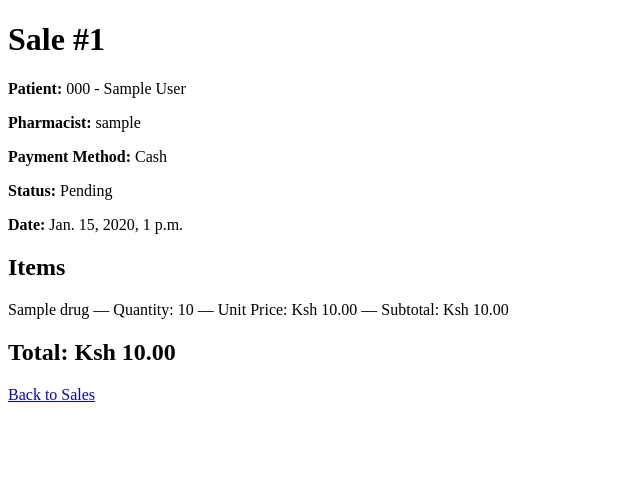
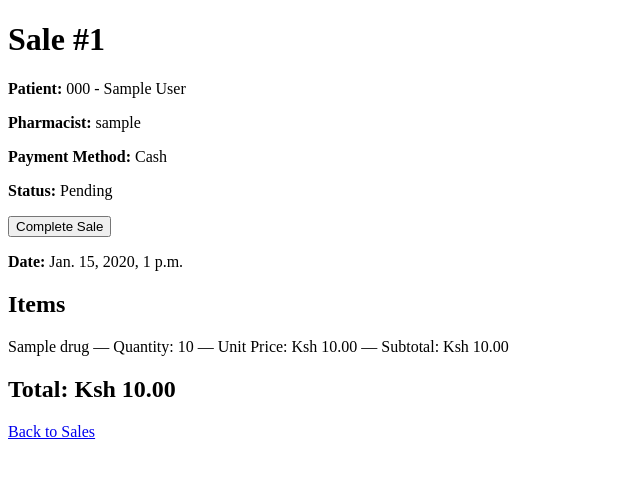
Before and after one commit to mashasadiq/pharmacy-management-system, a Django app: page /sales/1/ in a window 1280 px wide. Shown: the top 477 px of the page, without its empty margins (0-640 px from the left). Run offline with Django 4.2, Linux system fonts and the light colour scheme; a user stored in the database is signed in; tables that the repository leaves empty hold one stand-in row (values such as "Sample post").

Commit message:
Add sales audit logging and sale workflow updates

```diff
--- a/backend/sales/templates/sales/create_sale.html
+++ b/backend/sales/templates/sales/create_sale.html
@@ -59,7 +59,7 @@
 
     <br><br>
 
-    <button type="submit">Complete Sale</button>
+    <button type="submit">Create Sale</button>
 
 </form>
 
@@ -102,7 +102,7 @@
 
         if (response.ok) {
             message.textContent =
-                "Sale completed successfully. Sale #" +
+                "Sale created successfully. Sale #" +
                 data.sale_id +
                 " — Total: Ksh " +
                 data.total_amount;
--- a/backend/sales/templates/sales/sale_detail.html
+++ b/backend/sales/templates/sales/sale_detail.html
@@ -27,6 +27,14 @@
         {{ sale.status }}
     </p>
 
+    {% if sale.status == "Pending" %}
+    <form method="post" action="{% url 'complete_sale' sale.id %}">
+        {% csrf_token %}
+        <button type="submit">Complete Sale</button>
+    </form>
+    {% endif %}
+
+
     <p>
         <strong>Date:</strong>
         {{ sale.sale_date }}
--- a/backend/sales/urls.py
+++ b/backend/sales/urls.py
@@ -8,4 +8,9 @@ urlpatterns = [
     path("create/", views.create_sale_page, name="create_sale_page"),
     path("api/create/", views.create_sale, name="create_sale"),
     path("<int:sale_id>/", views.sale_detail, name="sale_detail"),
+    path(
+    "<int:sale_id>/complete/",
+    views.complete_sale_view,
+    name="complete_sale",
+),
 ]
--- a/backend/sales/views.py
+++ b/backend/sales/views.py
@@ -10,6 +10,7 @@ from django.views.decorators.csrf import ensure_csrf_cookie
 from inventory.models import Drug
 from patients.models import Patient
 from .models import Sale, SaleItem
+from .services import complete_sale
 
 
 @login_required
@@ -32,9 +33,105 @@ def create_sale_page(request):
     )
 
 
+# @login_required
+# @transaction.atomic
+# def create_sale(request):
+#     if request.method != "POST":
+#         return JsonResponse(
+#             {"error": "Only POST requests are allowed."},
+#             status=405,
+#         )
+
+#     try:
+#         data = json.loads(request.body)
+
+#         patient = get_object_or_404(
+#             Patient,
+#             id=data["patient"]
+#         )
+
+#         payment_method = data["payment_method"]
+#         items = data["items"]
+
+#         if not items:
+#             return JsonResponse(
+#                 {"error": "A sale must contain at least one item."},
+#                 status=400,
+#             )
+
+#         sale = Sale.objects.create(
+#             patient=patient,
+#             pharmacist=request.user,
+#             payment_method=payment_method,
+#             status=Sale.Status.COMPLETED,
+#         )
+
+#         total_amount = Decimal("0.00")
+
+#         for item in items:
+
+#             drug = get_object_or_404(
+#                 Drug,
+#                 id=item["drug_id"]
+#             )
+
+#             quantity = int(item["quantity"])
+
+#             if quantity <= 0:
+#                 raise ValueError(
+#                     f"Invalid quantity for {drug.name}."
+#                 )
+
+#             if quantity > drug.quantity_in_stock:
+#                 raise ValueError(
+#                     f"Insufficient stock for {drug.name}."
+#                 )
+
+#             SaleItem.objects.create(
+#                 sale=sale,
+#                 drug=drug,
+#                 quantity=quantity,
+#                 unit_price=drug.selling_price,
+#             )
+
+#             drug.quantity_in_stock -= quantity
+#             drug.save()
+
+#             total_amount += quantity * drug.selling_price
+
+#         sale.total_amount = total_amount
+#         sale.save()
+
+#         return JsonResponse(
+#             {
+#                 "message": "Sale completed successfully.",
+#                 "sale_id": sale.id,
+#                 "total_amount": str(total_amount),
+#             }
+#         )
+
+#     except ValueError as e:
+#         transaction.set_rollback(True)
+
+#         return JsonResponse(
+#             {"error": str(e)},
+#             status=400,
+#         )
+
+#     except Exception as e:
+#         transaction.set_rollback(True)
+
+#         return JsonResponse(
+#             {"error": str(e)},
+#             status=500,
+#         )
+
 @login_required
 @transaction.atomic
 def create_sale(request):
+    """
+    Create a new pending sale without changing inventory stock.
+    """
     if request.method != "POST":
         return JsonResponse(
             {"error": "Only POST requests are allowed."},
@@ -62,13 +159,12 @@ def create_sale(request):
             patient=patient,
             pharmacist=request.user,
             payment_method=payment_method,
-            status=Sale.Status.COMPLETED,
+            status=Sale.Status.PENDING,
         )
 
         total_amount = Decimal("0.00")
 
         for item in items:
-
             drug = get_object_or_404(
                 Drug,
                 id=item["drug_id"]
@@ -93,9 +189,6 @@ def create_sale(request):
                 unit_price=drug.selling_price,
             )
 
-            drug.quantity_in_stock -= quantity
-            drug.save()
-
             total_amount += quantity * drug.selling_price
 
         sale.total_amount = total_amount
@@ -103,7 +196,7 @@ def create_sale(request):
 
         return JsonResponse(
             {
-                "message": "Sale completed successfully.",
+                "message": "Sale created successfully.",
                 "sale_id": sale.id,
                 "total_amount": str(total_amount),
             }
@@ -124,6 +217,7 @@ def create_sale(request):
             {"error": str(e)},
             status=500,
         )
+
 
 
 @login_required
@@ -162,3 +256,56 @@ def sale_detail(request, sale_id):
             "items": items,
         },
     )
+
+@login_required
+@transaction.atomic
+def complete_sale_view(request, sale_id):
+    """
+    Complete a pending sale and deduct its items from inventory.
+    """
+    if request.method != "POST":
+        return JsonResponse(
+            {"error": "Only POST requests are allowed."},
+            status=405,
+        )
+
+    sale = get_object_or_404(
+        Sale.objects.prefetch_related("items__drug"),
+        id=sale_id,
+    )
+
+    if sale.status != Sale.Status.PENDING:
+        return JsonResponse(
+            {"error": "Only pending sales can be completed."},
+            status=400,
+        )
+
+    items = [
+        (item.drug, item.quantity)
+        for item in sale.items.all()
+    ]
+
+    if not items:
+        return JsonResponse(
+            {"error": "A sale must contain at least one item."},
+            status=400,
+        )
+
+    try:
+        complete_sale(sale, items)
+
+        sale.status = Sale.Status.COMPLETED
+        sale.save(update_fields=["status"])
+
+        return JsonResponse(
+            {
+                "message": "Sale completed successfully.",
+                "sale_id": sale.id,
+            }
+        )
+
+    except Exception as e:
+        return JsonResponse(
+            {"error": str(e)},
+            status=400,
+        )
```
Also changed, not shown: backend/sales/admin.py (+40 -43 lines), backend/sales/services.py (added, +73 -0 lines).
